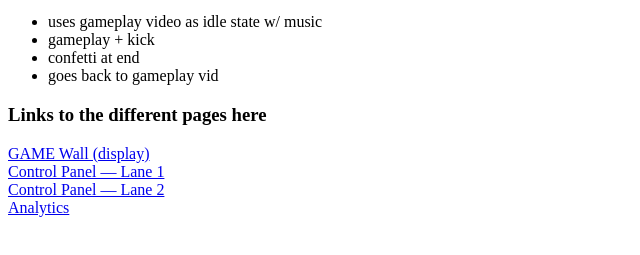
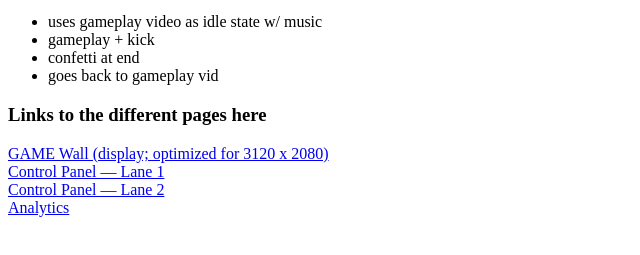
Before and after one commit to adamkatze/netflix-skill-fifa-26, a website: page index.html in a window 1280 px wide. Shown: the part 87-342 px from the top of the page, without its empty margins (0-640 px from the left). Drawn offline with Linux system fonts and the light colour scheme.

Commit message:
updating index page

```diff
--- a/index.html
+++ b/index.html
@@ -13,7 +13,7 @@
       </ul>
     </p>
     <h3>Links to the different pages here</h3>
-    <a href="assets/html/game.html">GAME Wall (display)</a><br>
+    <a href="assets/html/game.html">GAME Wall (display; optimized for 3120 x 2080)</a><br>
     <a href="assets/html/control.html?lane=1">Control Panel — Lane 1</a><br>
     <a href="assets/html/control.html?lane=2">Control Panel — Lane 2</a><br>
     <a href="assets/html/analytics.html">Analytics</a>
```
